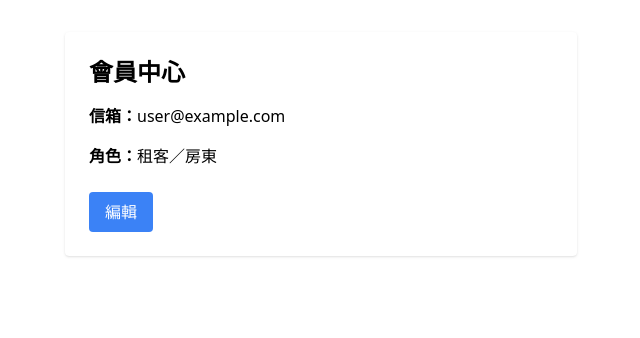
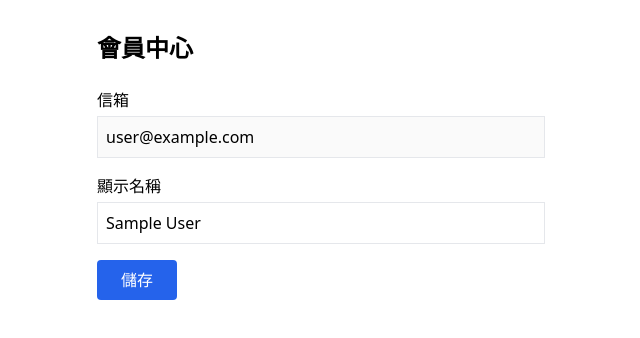
Before and after one commit to BasilWu/xfind-rental-app, a React (Vite) app: page /profile in a window 1280 px wide. Shown: the top 338 px of the page, without its empty margins (319-959 px from the left). Built offline with nearby package versions, Linux system fonts and the light colour scheme; no server answers; the database is empty; sample sign-in values are in the browser's storage.

Commit message:
feat: 會員中心資料顯示與編輯

```diff
--- a/src/pages/MyProfile.jsx
+++ b/src/pages/MyProfile.jsx
@@ -1,29 +1,47 @@
-// src/pages/MyProfile.jsx
-import React from 'react';
-import { useAuth } from '../contexts/AuthContext';
+import React, { useState } from "react";
+import { useAuth } from "../contexts/AuthContext";
 
 export default function MyProfile() {
-  const { user } = useAuth();
+  const { user, updateProfile } = useAuth();
+  const [displayName, setDisplayName] = useState(user?.displayName || "");
+  const [saving, setSaving] = useState(false);
 
-  if (!user) return <div>載入中…</div>;
+  const handleSave = async (e) => {
+    e.preventDefault();
+    setSaving(true);
+    try {
+      await updateProfile({ displayName });
+      alert("儲存成功！");
+    } catch (err) {
+      alert("更新失敗：" + err.message);
+    }
+    setSaving(false);
+  };
 
   return (
-    <div className="max-w-lg mx-auto p-6 mt-8 bg-white rounded shadow">
-      <h2 className="text-2xl font-bold mb-4">會員中心</h2>
-      <div className="space-y-4">
+    <div className="max-w-lg mx-auto p-8">
+      <h2 className="text-2xl font-bold mb-6">會員中心</h2>
+      <form onSubmit={handleSave} className="space-y-4">
         <div>
-          <span className="font-semibold">信箱：</span>
-          <span>{user.email}</span>
+          <label className="block mb-1">信箱</label>
+          <input className="w-full border p-2" value={user?.email || ""} disabled />
         </div>
         <div>
-          <span className="font-semibold">角色：</span>
-          <span>{user.role || '租客／房東'}</span>
+          <label className="block mb-1">顯示名稱</label>
+          <input
+            className="w-full border p-2"
+            value={displayName}
+            onChange={e => setDisplayName(e.target.value)}
+          />
         </div>
-        {/* 這裡可以放頭像、姓名等 */}
-      </div>
-      <button className="mt-6 bg-blue-500 text-white px-4 py-2 rounded hover:bg-blue-600">
-        編輯
-      </button>
+        <button
+          type="submit"
+          className="bg-blue-600 text-white px-6 py-2 rounded"
+          disabled={saving}
+        >
+          {saving ? "儲存中..." : "儲存"}
+        </button>
+      </form>
     </div>
   );
 }
```
